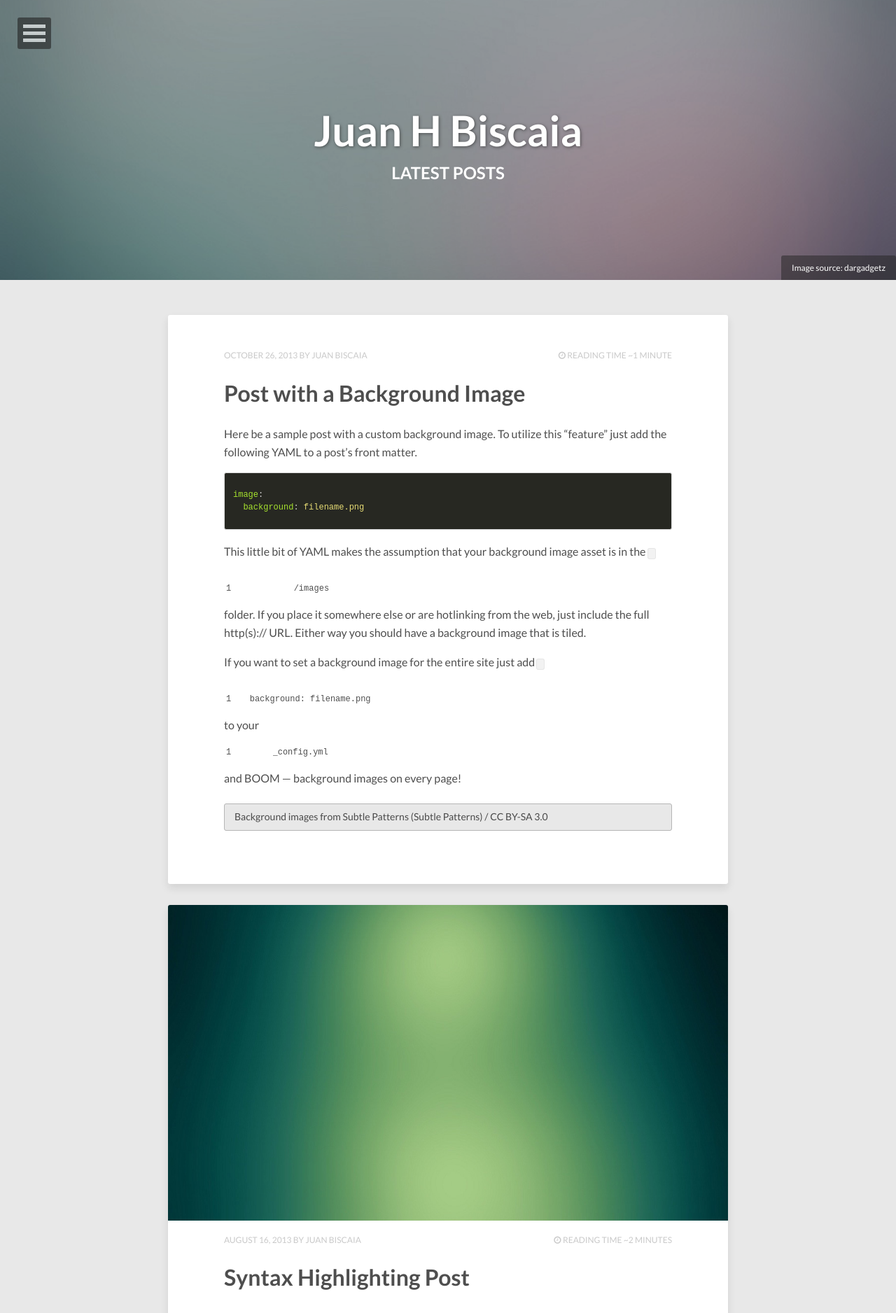
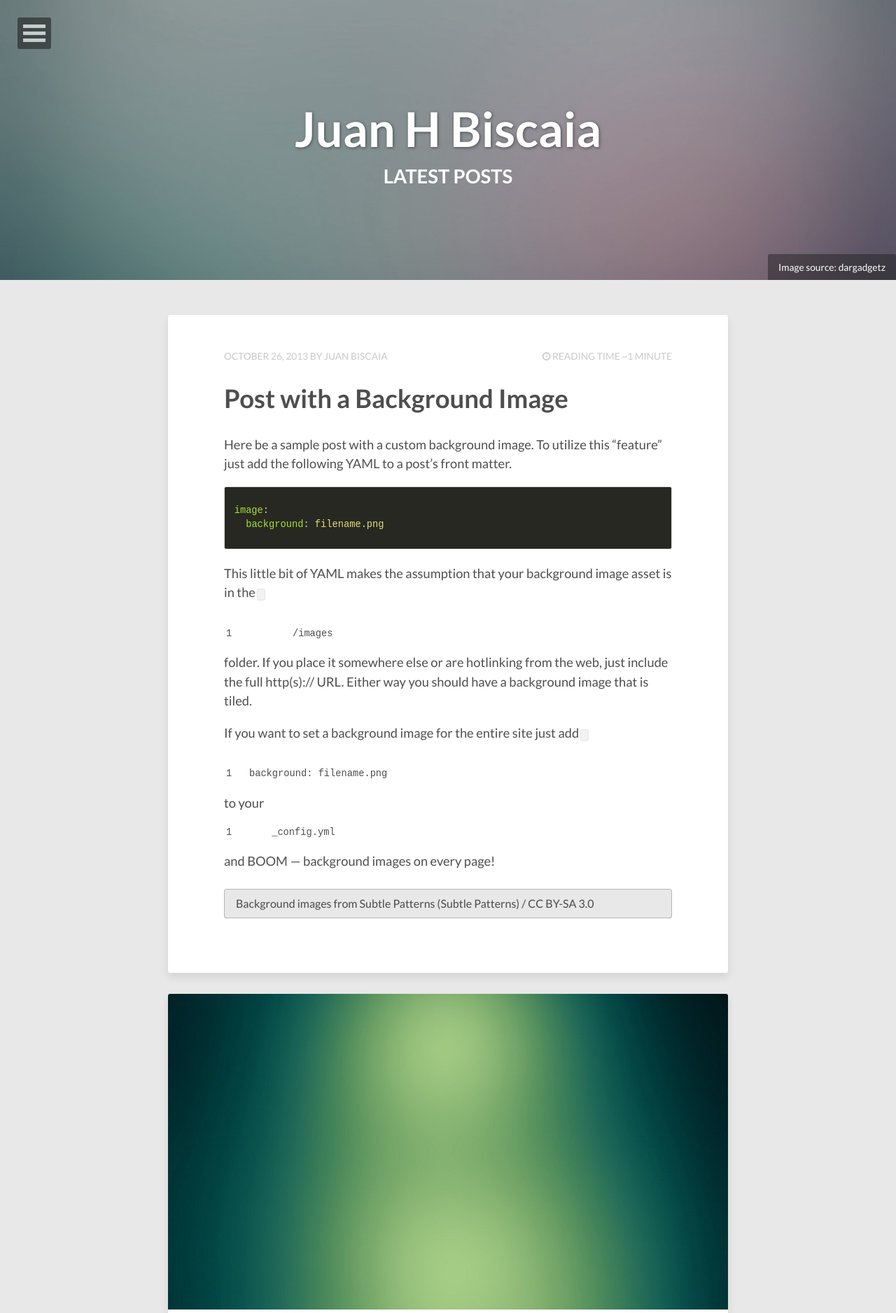
Before and after one commit to JuanHB/juanhb.github.io, a Jekyll site: the page built from index.html, in a window 1280 px wide. Shown: the top 1876 px of the page at 70% size. Built offline with Jekyll 4.4.1, drawn with Linux system fonts in a browser that asks for light colours; nearby versions of some CDN libraries; the list of posts is cut into pages by our own code; some of the changed text lies outside the part shown.

Commit message:
Testint post configs, font size and README.md

```diff
--- a/_sass/_variables.scss
+++ b/_sass/_variables.scss
@@ -13,8 +13,8 @@
 $code-font: monospace;
 $alt-font: serif;
 
-$doc-font-size: 16;
-$doc-line-height: 26;
+$doc-font-size: 14;
+$doc-line-height: 24;
 
 
 // set-up the body font-size / line-height
```
Also changed, not shown: _posts/2011-03-10-sample-post.md (+1 -0 lines), README.md.
